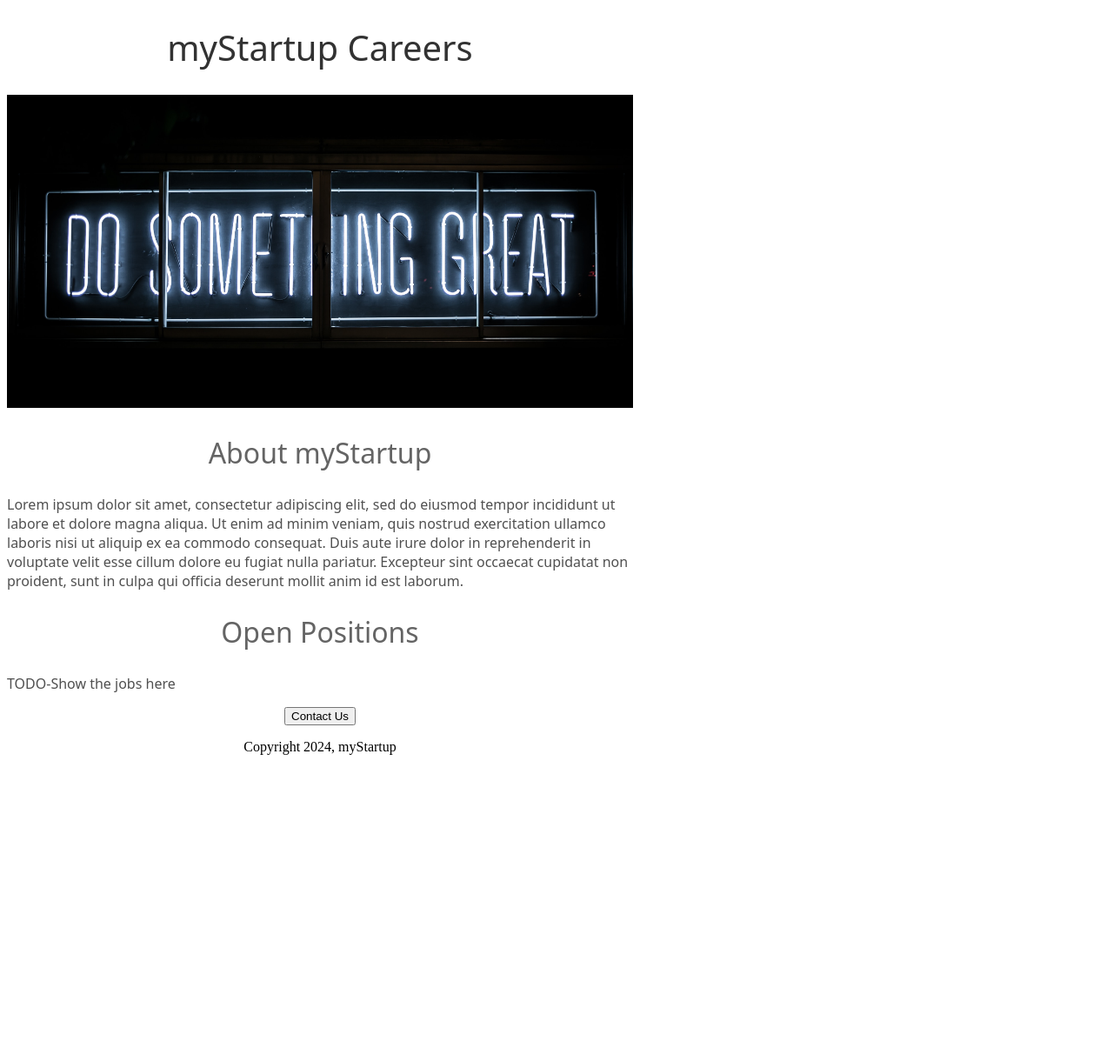
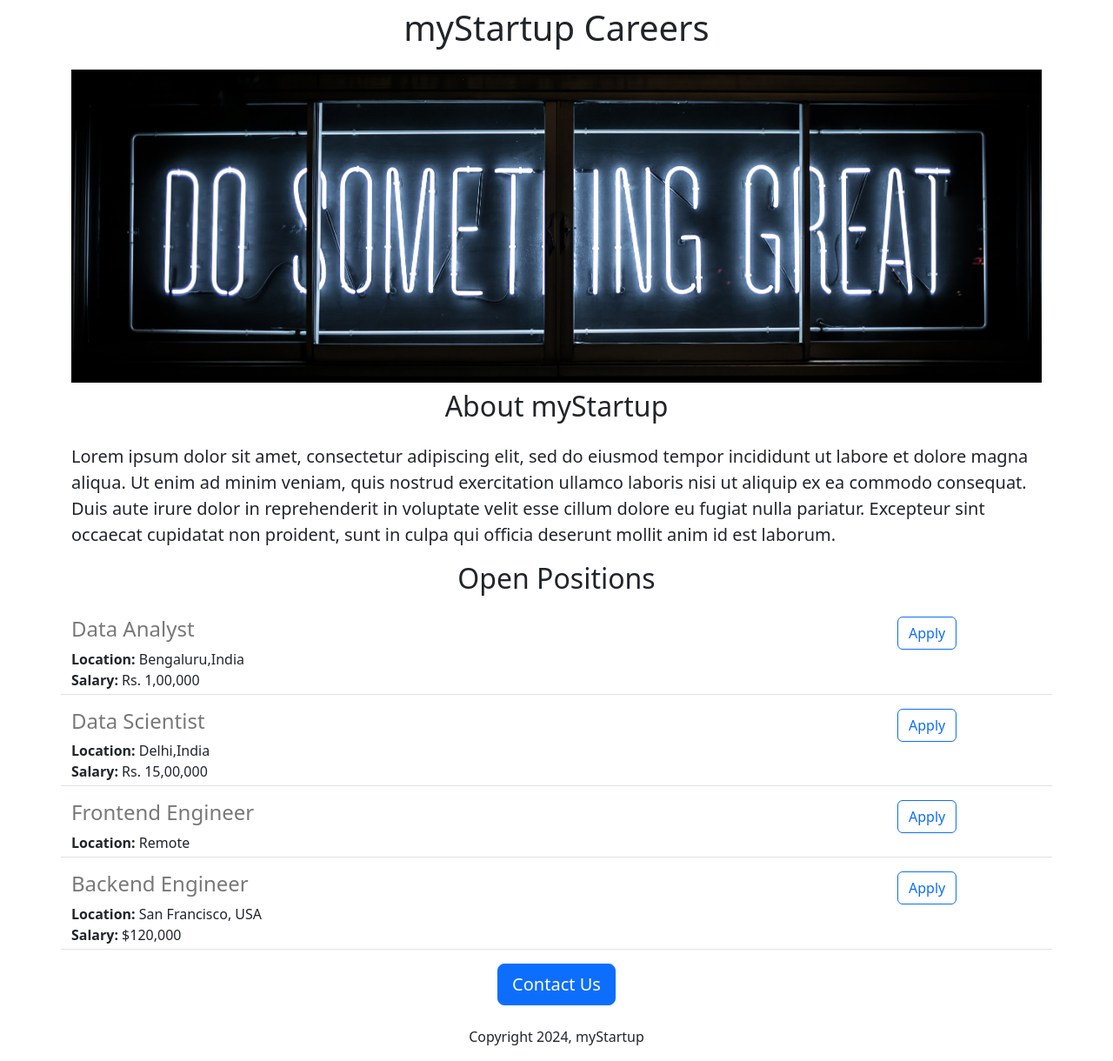
Before and after one commit to nsuryaa/careers-website-v2, a Flask app: page / in a window 1280 px wide. Shown: the whole page at 87% size. Before the commit the page ends 868 px from the top, so only its background shows below. Run offline with Flask 3, Linux system fonts and the light colour scheme.

Commit message:
Added dynamic data and API route

```diff
--- a/app.py
+++ b/app.py
@@ -1,13 +1,43 @@
-from flask import Flask,render_template
+from flask import Flask,render_template,jsonify
 
 #Creating object of class
 app = Flask(__name__)
 
+JOBS = [
+    {
+        'id': 1,
+        'title': 'Data Analyst',
+        'location': 'Bengaluru,India',
+        'salary': 'Rs. 1,00,000'
+    },
+    {
+        'id': 2,
+        'title': 'Data Scientist',
+        'location': 'Delhi,India',
+        'salary': 'Rs. 15,00,000'
+    },
+    {
+        'id': 3,
+        'title': 'Frontend Engineer',
+        'location': 'Remote',
+    },
+    {
+        'id': 4,
+        'title': 'Backend Engineer',
+        'location': 'San Francisco, USA',
+        'salary': '$120,000'
+    }
+]
+
 #Creating a route
 @app.route("/")
 def hello_world():
-    return render_template('home.html')
+    return render_template('home.html',jobs=JOBS,company_name = 'myStartup')
 
-print(__name__)
+@app.route("/api/jobs")
+def list_jobs():
+    return jsonify(JOBS)
+
+
 if __name__ == "__main__":
     app.run(host='0.0.0.0',debug=True)
--- a/templates/home.html
+++ b/templates/home.html
@@ -4,48 +4,30 @@
     <meta charset="UTF-8" />
     <meta name="viewport" content="width=device-width, initial-scale=1.0" />
     <title>myStartup Careers</title>
+    <link
+      href="https://cdn.jsdelivr.net/npm/bootstrap@5.3.2/dist/css/bootstrap.min.css"
+      rel="stylesheet"
+      integrity="sha384-T3c6CoIi6uLrA9TneNEoa7RxnatzjcDSCmG1MXxSR1GAsXEV/Dwwykc2MPK8M2HN"
+      crossorigin="anonymous"
+    />
     <style>
-      h1 {
-        font-size: 40px;
-        font-family: system-ui, -apple-system, BlinkMacSystemFont, "Segoe UI",
-          Roboto, Oxygen, Ubuntu, Cantarell, "Open Sans", "Helvetica Neue",
-          sans-serif;
-        font-weight: normal;
-        color: rgb(50, 50, 50);
-        text-align: center;
-      }
       #banner {
+        height: 360px;
         width: 100%;
-        height: 360px;
         object-fit: cover;
-      }
-      h2 {
-        font-family: system-ui, -apple-system, BlinkMacSystemFont, "Segoe UI",
-          Roboto, Oxygen, Ubuntu, Cantarell, "Open Sans", "Helvetica Neue",
-          sans-serif;
-        font-size: 32px;
-        color: rgb(100, 100, 100);
-        text-align: center;
-        font-weight: normal;
-      }
-      .bodyText {
-        font-family: system-ui, -apple-system, BlinkMacSystemFont, "Segoe UI",
-          Roboto, Oxygen, Ubuntu, Cantarell, "Open Sans", "Helvetica Neue",
-          sans-serif;
-        color: rgb(80, 80, 80);
-      }
-      #container {
-        max-width: 720px;
-        margin-left: 0 auto 0 auto;
       }
     </style>
   </head>
   <body>
-    <div id="container">
-      <h1>myStartup Careers</h1>
-      <img id="banner" src="http://127.0.0.1:5000/static/banner.jpg" />
-      <h2>About myStartup</h2>
-      <p class="bodyText">
+    <div class="container">
+      <h1 class="text-center mt-2 mb-4">{{company_name}} Careers</h1>
+      <img
+        class="img-fluid"
+        id="banner"
+        src="http://127.0.0.1:5000/static/banner.jpg"
+      />
+      <h2 class="text-center mt-2 mb-4">About myStartup</h2>
+      <p class="lead">
         Lorem ipsum dolor sit amet, consectetur adipiscing elit, sed do eiusmod
         tempor incididunt ut labore et dolore magna aliqua. Ut enim ad minim
         veniam, quis nostrud exercitation ullamco laboris nisi ut aliquip ex ea
@@ -54,11 +36,11 @@
         occaecat cupidatat non proident, sunt in culpa qui officia deserunt
         mollit anim id est laborum.
       </p>
-      <h2>Open Positions</h2>
-      <p class="bodyText">TODO-Show the jobs here</p>
-      <div style="text-align: center">
-        <button>Contact Us</button>
-        <p>Copyright 2024, myStartup</p>
+      <h2 class="text-center mt-2 mb-4">Open Positions</h2>
+      <div>{% for job in jobs %}{% include 'jobitem.html' %}{% endfor %}</div>
+      <div class="text-center">
+        <button class="btn btn-primary btn-lg">Contact Us</button>
+        <p class="mt-4">Copyright 2024, myStartup</p>
       </div>
     </div>
   </body>
--- /dev/null
+++ b/templates/jobitem.html
@@ -0,0 +1,14 @@
+<div class="border-bottom row" style="margin-bottom: 16px; padding-bottom: 4px">
+  <div class="col-10">
+    <h4 style="color: rgb(120, 120, 120); margin-bottom: 8px">
+      {{job['title']}}
+    </h4>
+    <div><b>Location:</b> {{job['location']}}</div>
+    {% if 'salary' in job %}
+    <div><b>Salary:</b> {{job['salary']}}</div>
+    {% endif %}
+  </div>
+  <div class="col-2">
+    <button type="button" class="btn btn-outline-primary">Apply</button>
+  </div>
+</div>
```
